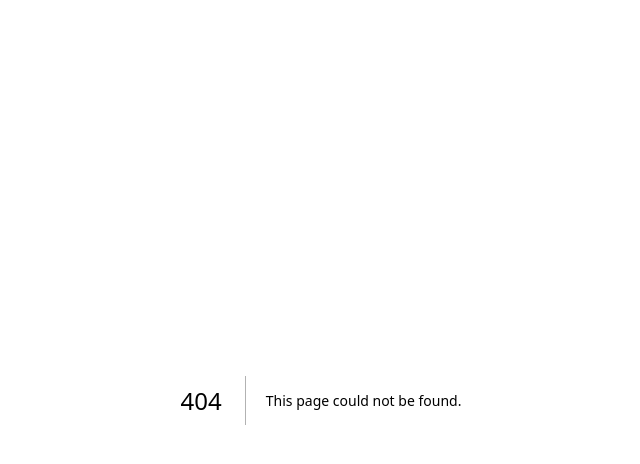
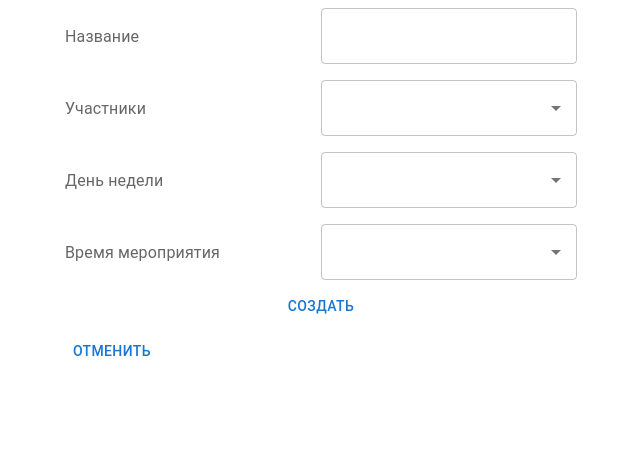
Before and after one commit to Namisami/calendar, a Next.js app in the folder frontend/: page /calendar/new in a window 1280 px wide. Before the commit this address had no page. Shown: the top 464 px of the page, without its empty margins (319-959 px from the left). Built offline with nearby package versions, Linux system fonts and the light colour scheme.

Commit message:
make basic form

```diff
--- /dev/null
+++ b/frontend/src/app/calendar/new/_components/CreateForm.tsx
@@ -0,0 +1,100 @@
+"use client"
+
+import Controller from "@/components/Controller";
+import CustomAutocomplete from "@/components/CustomAutocomplete";
+import FormProvider from "@/components/FormProvider";
+import useForm from "@/hooks/useForm";
+import { Button, FormLabel, Stack, styled, TextField } from "@mui/material";
+import Link from "next/link";
+import React from "react";
+import { defaultValues, FormValues } from "./form";
+import Select from "@/components/Select";
+
+const timeOptions = [
+  "10:00",
+  "11:00",
+  "12:00",
+  "13:00",
+  "14:00",
+  "15:00",
+  "16:00",
+  "17:00",
+  "18:00",
+]
+
+const dayOptions = [
+  "Понедельник",
+  "Вторник",
+  "Среда",
+  "Четверг",
+  "Пятница",
+]
+
+export default function CreateForm() {
+  const form = useForm<FormValues>({defaultValues});
+
+  return (
+    <FormProvider {...form}>
+      <Stack direction="column" gap={1}>
+        <Stack direction="row" alignItems="center" justifyContent="space-between" mt={1}>
+          <FormLabelFlex>Название</FormLabelFlex>
+          <Controller
+            {...form}
+            name="title"
+            render={({ onChange }) => (
+              <TextFieldFlex onChange={onChange} />
+            )}
+          />
+        </Stack>
+        <Stack direction="row" alignItems="center" justifyContent="space-between" mt={1}>
+          <FormLabelFlex>Участники</FormLabelFlex>
+          <Controller
+            {...form}
+            name="participiants"
+            render={({ onChange }) => (
+              <AutocompleteFlex
+                onChange={(_, value) => onChange(value)}
+                options={["2", "3"]}
+              />
+            )}
+          />
+        </Stack>
+        <Stack direction="row" alignItems="center" justifyContent="space-between" mt={1}>
+          <FormLabelFlex>День недели</FormLabelFlex>
+          <Controller
+            {...form}
+            name="day"
+            render={({ onChange }) => (
+              <SelectFlex
+                onChange={(_, value) => onChange(value)}
+                options={dayOptions}
+              />
+            )}
+          />
+        </Stack>
+        <Stack direction="row" alignItems="center" justifyContent="space-between" mt={1}>
+          <FormLabelFlex>Время мероприятия</FormLabelFlex>
+          <Controller
+            {...form}
+            name="time"
+            render={({ onChange }) => (
+              <SelectFlex
+                onChange={(_, value) => onChange(value)}
+                options={timeOptions}
+              />
+            )}
+          />
+        </Stack>
+        <Button type="submit">Создать</Button>
+        <Link href="/calendar">
+          <Button>Отменить</Button>
+        </Link>
+      </Stack>
+    </FormProvider>
+  )
+};
+
+const FormLabelFlex = styled(FormLabel)({ flex: 1 });
+const TextFieldFlex = styled(TextField)({ flex: 1 });
+const AutocompleteFlex = styled(CustomAutocomplete)({ flex: 1 });
+const SelectFlex = styled(Select)({ flex: 1 });
--- /dev/null
+++ b/frontend/src/app/calendar/new/_components/form.ts
@@ -0,0 +1,13 @@
+export type FormValues = {
+  title: string;
+  participiants: string[];
+  day: string;
+  time: string;
+}
+
+export const defaultValues: FormValues = {
+  title: "",
+  participiants: [],
+  day: "",
+  time: "",
+};
--- /dev/null
+++ b/frontend/src/app/calendar/new/page.tsx
@@ -0,0 +1,10 @@
+import { Box } from "@mui/material";
+import CreateForm from "./_components/CreateForm";
+
+export default function NewPage() {
+  return (
+    <Box height="100%" width="40%" mx="auto">
+      <CreateForm />
+    </Box>
+  )
+}
--- /dev/null
+++ b/frontend/src/components/Controller.tsx
@@ -0,0 +1,42 @@
+"use client"
+
+import { Context, ReactNode, useContext } from "react"
+
+type RenderProps = {
+  onChange: (e: unknown) => void;
+}
+
+type ControllerProps = {
+  name: string;
+  // eslint-disable-next-line @typescript-eslint/no-explicit-any
+  context: Context<any>;
+  render: ({ onChange }: RenderProps) => ReactNode;
+}
+
+export default function Controller({
+  name,
+  context,
+  render,
+}: ControllerProps) {
+  const {state, setState} = useContext(context);
+
+  const onChange = (e: unknown) => {
+    setState({...state, [name]: getEventValue(e)});
+  }
+
+  return render({ onChange })
+}
+
+type Event = {
+  target: {
+    value: string;
+  }
+};
+
+function getEventValue(e: unknown) {
+  if (e && typeof e === "object" && (e as Event).target) {
+    return (e as Event).target.value;
+  } else {
+    return e;
+  }
+}
--- /dev/null
+++ b/frontend/src/components/CustomAutocomplete.tsx
@@ -0,0 +1,24 @@
+"use client"
+
+import { Autocomplete, AutocompleteProps, TextField } from "@mui/material";
+
+interface CustomAutocompleteProps<
+  Value,
+  Multiple extends boolean | undefined,
+  DisableClearable extends boolean | undefined,
+  FreeSolo extends boolean | undefined,
+  ChipComponent extends React.ElementType = "div"
+> extends Omit<AutocompleteProps<Value, Multiple, DisableClearable, FreeSolo, ChipComponent>, "renderInput"> {
+  renderInput?: AutocompleteProps<Value, Multiple, DisableClearable, FreeSolo, ChipComponent>["renderInput"];
+};
+
+export default function CustomAutocomplete(props: CustomAutocompleteProps<string, true, undefined, undefined>) {
+  return (
+    <Autocomplete
+      {...props}
+      multiple
+      options={props.options}
+      renderInput={(params) => <TextField {...params} />}
+    />
+  )
+}
--- /dev/null
+++ b/frontend/src/components/FormProvider.tsx
@@ -0,0 +1,30 @@
+"use client"
+
+/* eslint-disable @typescript-eslint/no-explicit-any */
+import { Context, FormEvent, useState } from "react"
+
+type FormProviderProps = React.PropsWithChildren & {
+  context: Context<any>;
+  defaultValues: Record<string, any>;
+}
+
+export default function FormProvider({
+  context,
+  defaultValues,
+  children,
+}: FormProviderProps) {
+  const [state, setState] = useState(defaultValues);
+
+  const submitHandler = (e: FormEvent<HTMLFormElement>) => {
+    e.preventDefault();
+    console.log(state)
+  }
+
+  return (
+    <context.Provider value={{state, setState}}>
+      <form action="#" onSubmit={submitHandler}>
+        { children }
+      </form>
+    </context.Provider>
+  )
+};
--- /dev/null
+++ b/frontend/src/components/Select.tsx
@@ -0,0 +1,23 @@
+"use client"
+
+import { Autocomplete, AutocompleteProps, TextField } from "@mui/material";
+
+interface Select<
+  Value,
+  Multiple extends boolean | undefined,
+  DisableClearable extends boolean | undefined,
+  FreeSolo extends boolean | undefined,
+  ChipComponent extends React.ElementType = "div"
+> extends Omit<AutocompleteProps<Value, Multiple, DisableClearable, FreeSolo, ChipComponent>, "renderInput"> {
+  renderInput?: AutocompleteProps<Value, Multiple, DisableClearable, FreeSolo, ChipComponent>["renderInput"];
+};
+
+export default function Select(props: Select<string, undefined, undefined, undefined>) {
+  return (
+    <Autocomplete
+      {...props}
+      options={props.options}
+      renderInput={(params) => <TextField {...params} />}
+    />
+  )
+}
--- /dev/null
+++ b/frontend/src/hooks/useForm.tsx
@@ -0,0 +1,14 @@
+import { createContext } from "react";
+
+interface UseFormProps<T> {
+  defaultValues: T
+}
+
+// eslint-disable-next-line @typescript-eslint/no-explicit-any
+export default function useForm<T extends Record<string, any>>({
+  defaultValues,
+}: UseFormProps<T>) {
+  const context = createContext<T>(defaultValues);
+
+  return {context, defaultValues};
+}
```
Also changed, not shown: frontend/src/app/calendar/page.tsx (+10 -3 lines).
